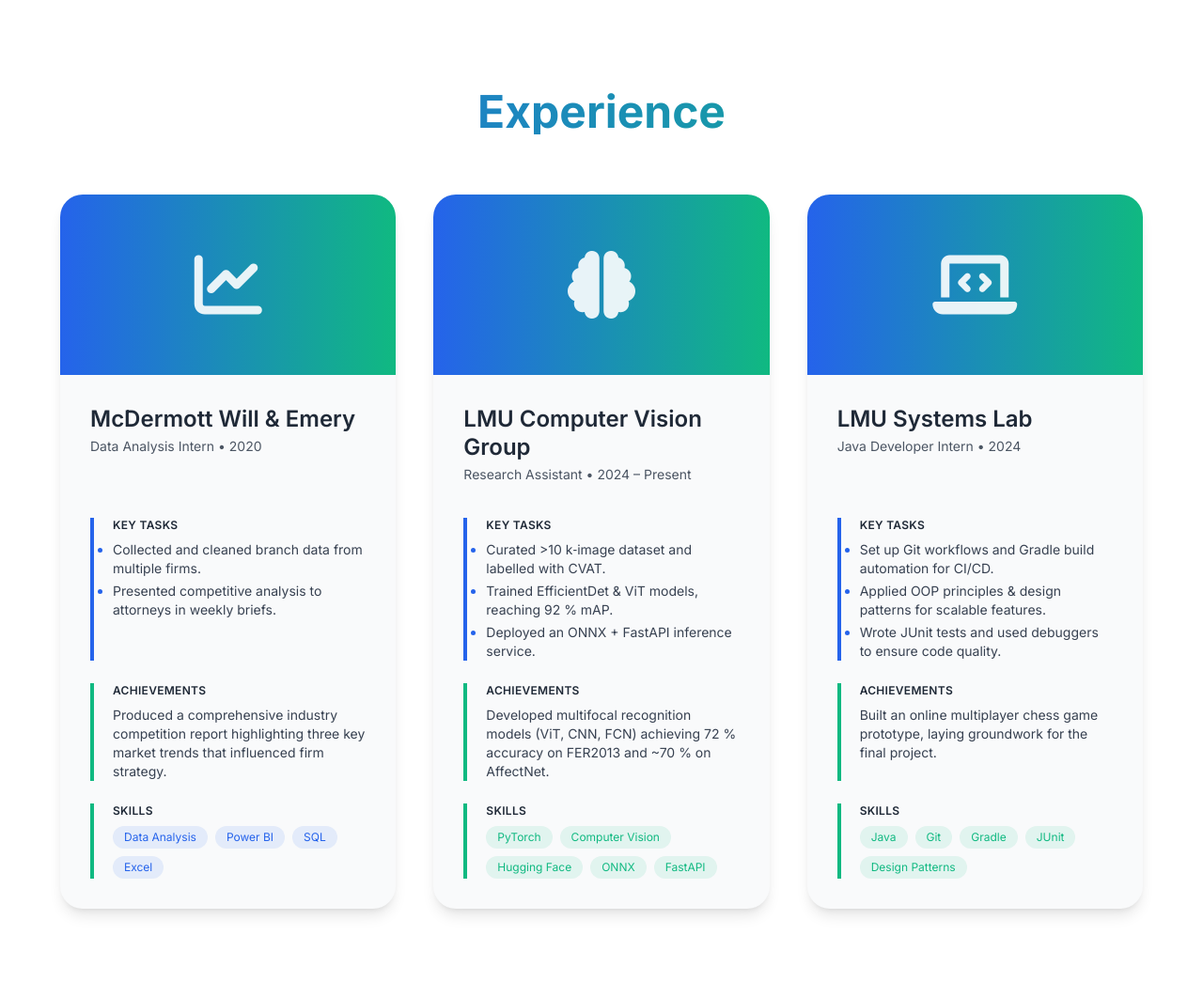
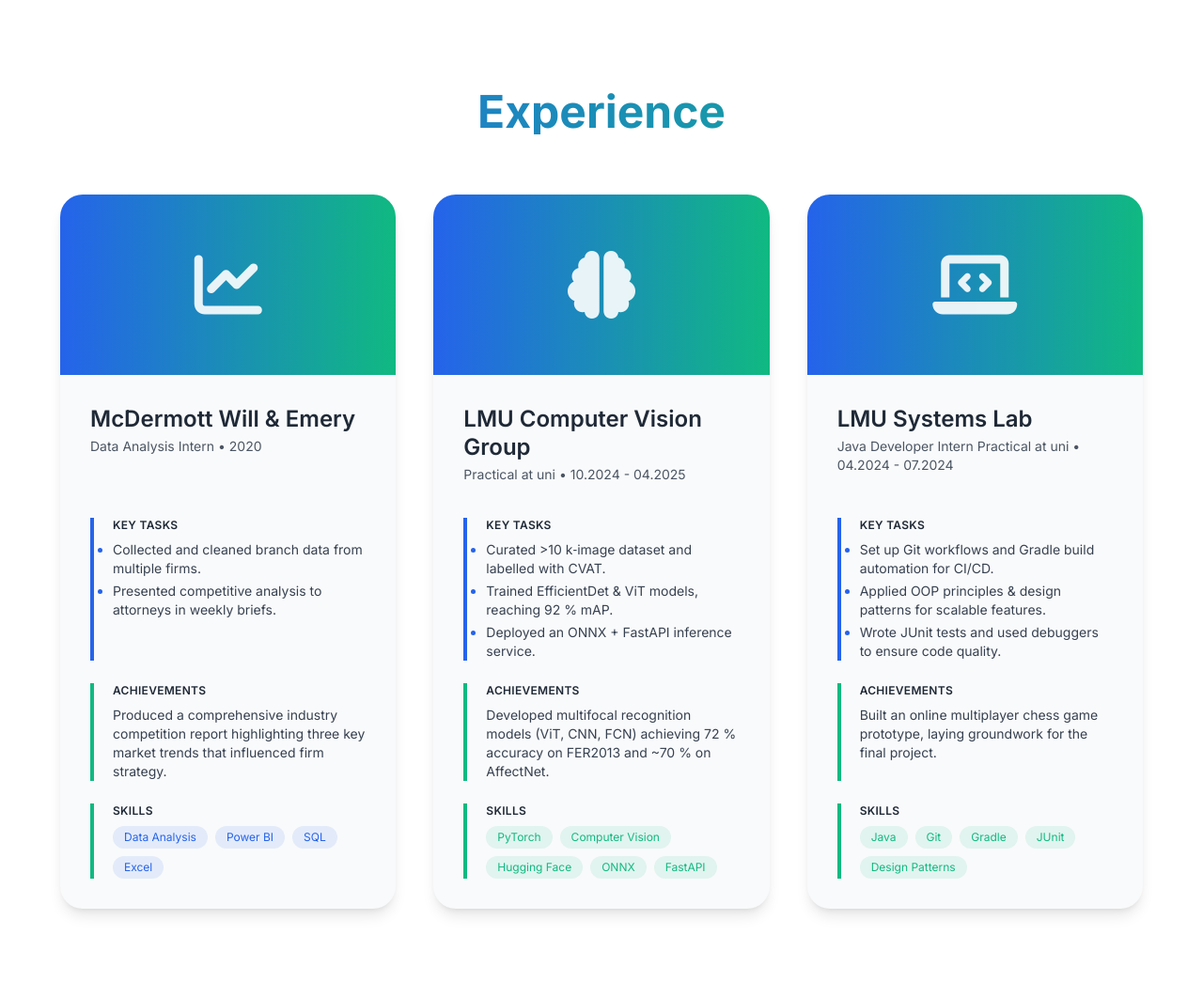
Before and after one commit to 42logos/site-yuanluo, a Flask app: page / in a window 1280 px wide. Shown: the part 2647-3709 px from the top of the page at 94% size. Run offline with Flask 3, Linux system fonts and the light colour scheme; some libraries are stand-ins or nearby versions.

Commit message:
Update experience section with accurate internship dates and descriptions

```diff
--- a/templates/index.html
+++ b/templates/index.html
@@ -576,7 +576,7 @@
               <!-- row 1 -->
               <div class="h-24">
                 <h3 class="text-2xl font-semibold leading-tight line-clamp-2">LMU Computer Vision Group</h3>
-                <p class="text-sm text-gray-600 dark:text-gray-400 mt-1">Research Assistant • 2024 – Present</p>
+                <p class="text-sm text-gray-600 dark:text-gray-400 mt-1">Practical at uni • 10.2024 - 04.2025</p>
               </div>
 
               <!-- row 2 -->
@@ -621,7 +621,7 @@
               <!-- row 1 -->
               <div class="h-24">
                 <h3 class="text-2xl font-semibold leading-tight line-clamp-2">LMU Systems Lab</h3>
-                <p class="text-sm text-gray-600 dark:text-gray-400 mt-1">Java Developer Intern • 2024</p>
+                <p class="text-sm text-gray-600 dark:text-gray-400 mt-1">Java Developer Intern Practical at uni  • 04.2024 - 07.2024</p>
               </div>
 
               <!-- row 2 -->
```
